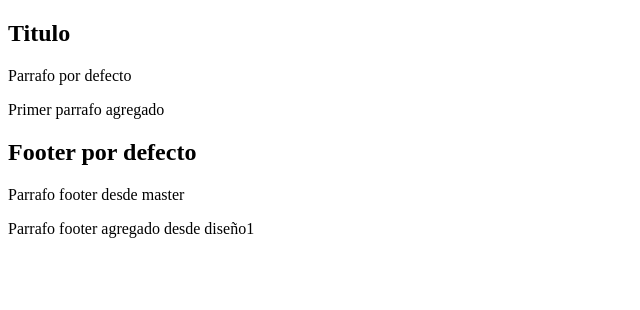
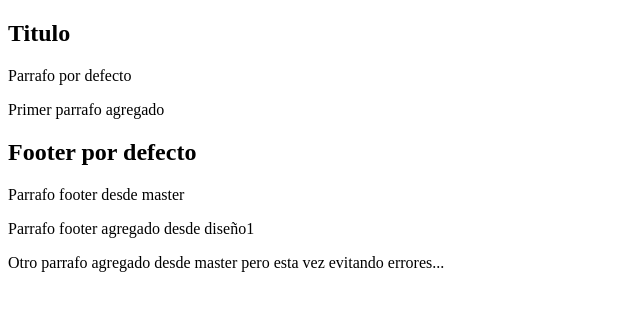
Before and after one commit to avenita/Empresa-b, a plain HTML site: page index.html in a window 1280 px wide. Shown: the whole page, without its empty margins (0-640 px from the left). Drawn offline with Linux system fonts and the light colour scheme.

Commit message:
Agregando nuevo parrafo sin cometer el mismo error

```diff
--- a/index.html
+++ b/index.html
@@ -23,7 +23,7 @@
             <!-- Agregando espacio para futuras ediciones -->
 
 
-
+            <p>Otro parrafo agregado desde master pero esta vez evitando errores...</p>
 
         </footer>
 
```
